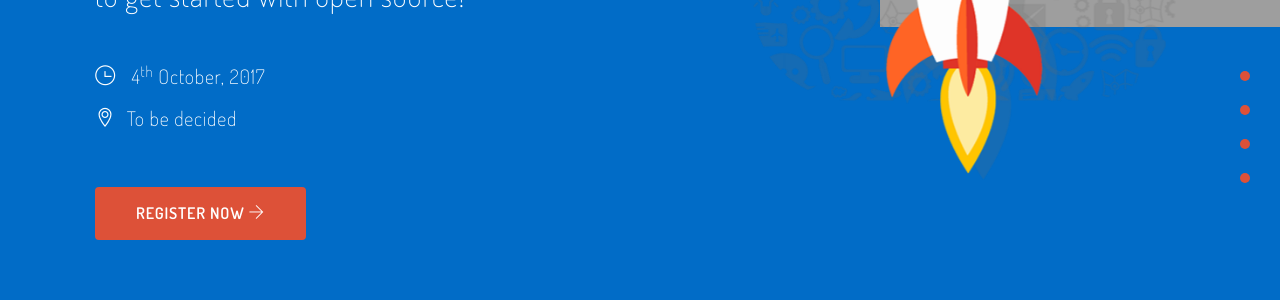
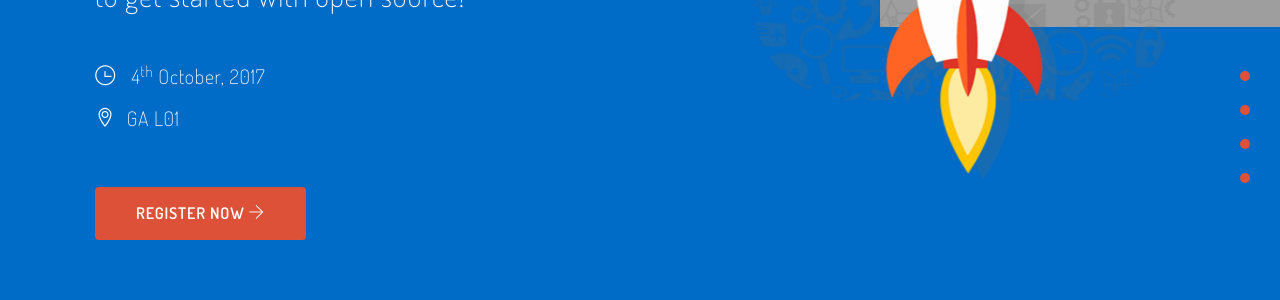
Before and after one commit to vaibhavsingh97/OpenSourceSession, a Django app: page / in a window 1280 px wide. Shown: the part 273-573 px from the top of the page. Run offline with Django 3.2, Linux system fonts and the light colour scheme; some libraries are stand-ins or nearby versions; grey boxes are pictures that could not be loaded.

Commit message:
Added location

```diff
--- a/main/templates/index.html
+++ b/main/templates/index.html
@@ -65,7 +65,7 @@
             <h2>to get started with open source!</h2>
             <br>
             <h3 style="font-size:20px;"><span class="ti-time">&nbsp;</span> 4<sup>th</sup> October, 2017</h3>
-              <h3 style="font-size:20px;"><span class="ti-location-pin">&nbsp;</span>To be decided</h3>
+              <h3 style="font-size:20px;"><span class="ti-location-pin">&nbsp;</span>GA L01</h3>
             <a href="#tickets" class="btn btn-lg btn-red page-scroll">Register Now <span class="ti-arrow-right"></span></a>
           </div>
           <div class="col-md-5 hidden-xs">
```
